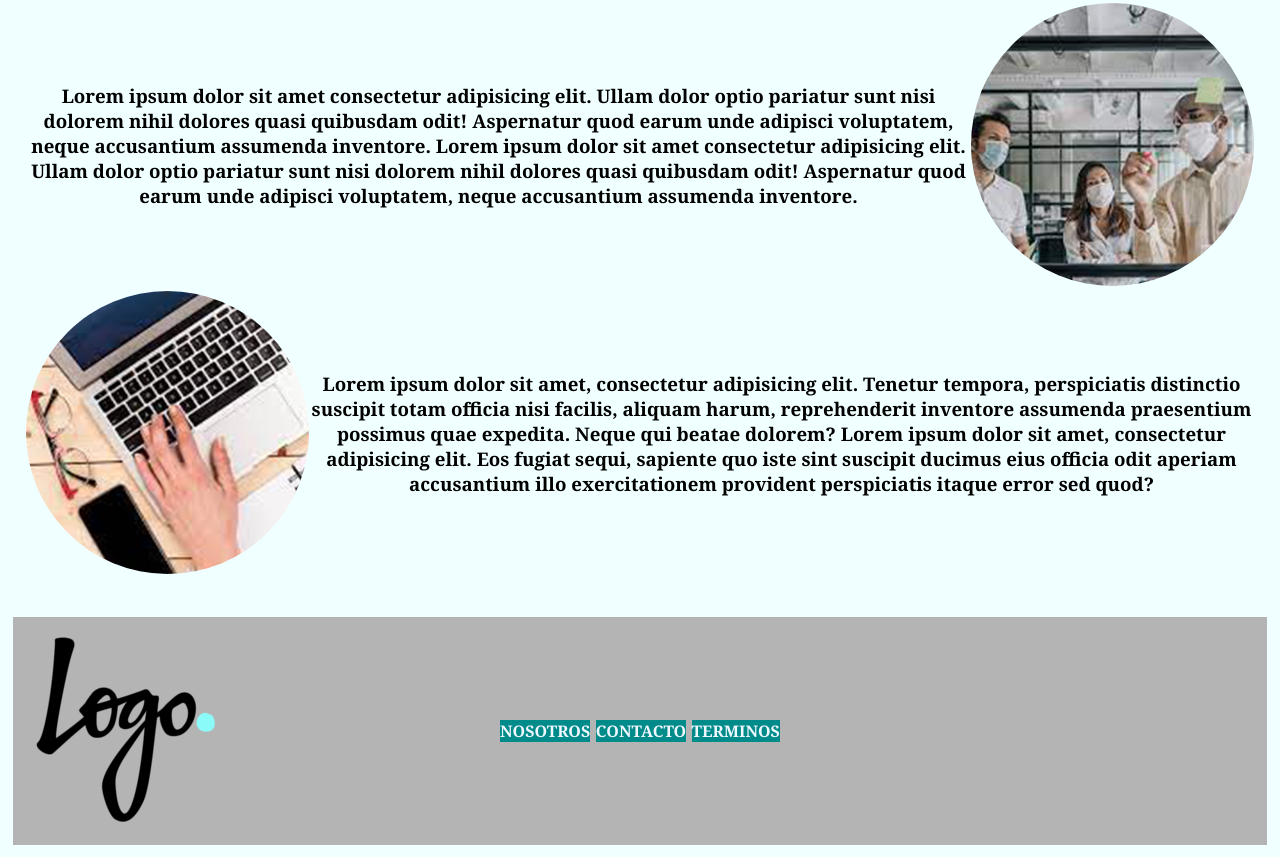
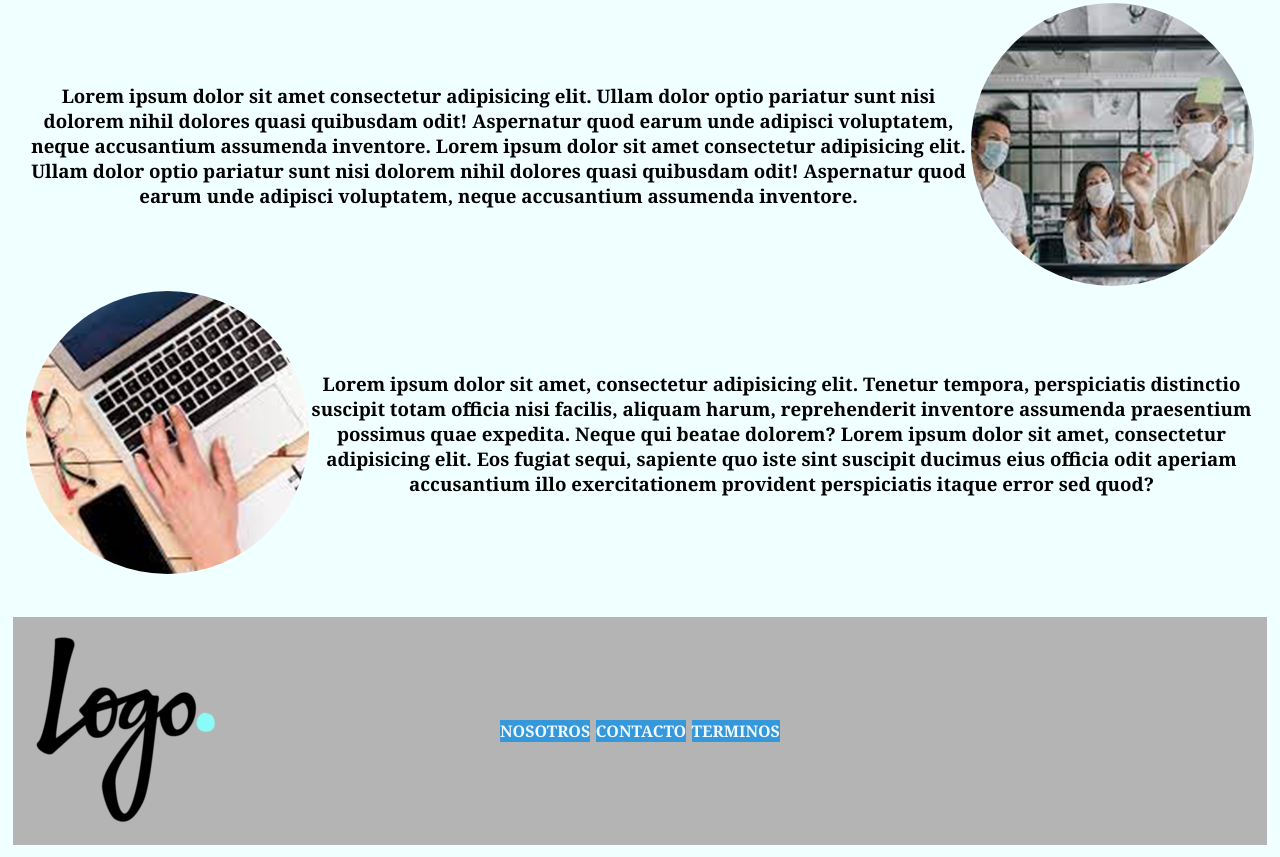
Before and after one commit to LMmansilla/dw_mansilla, a plain HTML site: page index.html in a window 1280 px wide. Shown: the part 441-1298 px from the top of the page. Drawn offline with Linux system fonts and the light colour scheme; grey boxes are pictures that could not be loaded.

Commit message:
se ajustaron los estilos

```diff
--- a/estilos/style.css
+++ b/estilos/style.css
@@ -181,7 +181,7 @@ footer {
 
 .funcionesfooter ul li {
   text-decoration: none;
-  background-color: darkcyan;
+  background-color: #3498db;
   color: aliceblue;
   text-transform: uppercase;
 }
```
